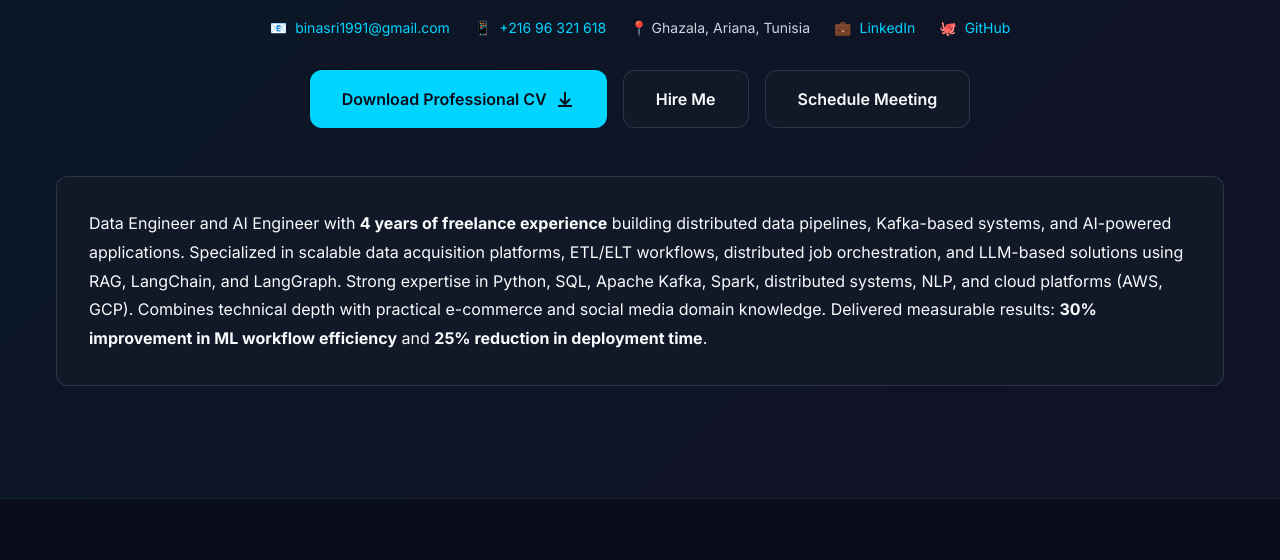
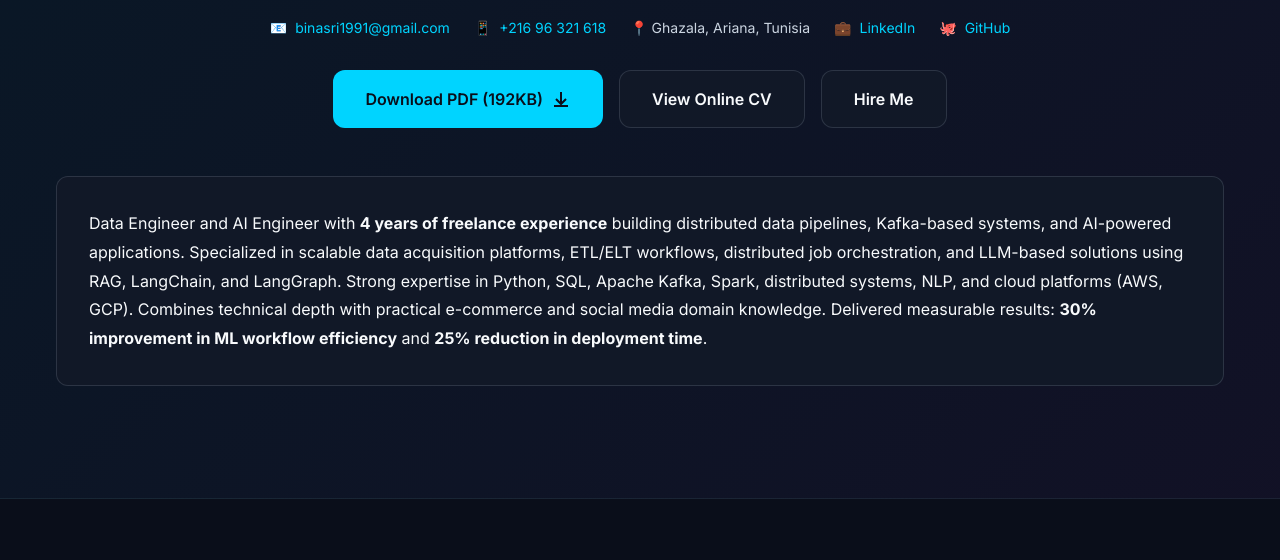
Before and after one commit to biso1991/intelligence-foundry, a plain HTML site: page cv.html in a window 1280 px wide. Shown: the part 219-779 px from the top of the page. Drawn offline with Linux system fonts and the light colour scheme.

Commit message:
feat: add direct PDF download for CV (192KB)

```diff
--- a/cv.html
+++ b/cv.html
@@ -448,17 +448,17 @@
                 </div>
 
                 <div class="cv-actions">
-                    <a href="CV_Bilel_Nasri_Professional.html" target="_blank" class="btn btn-primary">
-                        <span>Download Professional CV</span>
+                    <a href="CV_Bilel_Nasri_Professional.pdf" download="Bilel_Nasri_CV.pdf" class="btn btn-primary">
+                        <span>Download PDF (192KB)</span>
                         <svg width="20" height="20" viewBox="0 0 20 20" fill="none" stroke="currentColor" stroke-width="2">
                             <path d="M10 3v11M5 10l5 5 5-5M3 17h14"/>
                         </svg>
                     </a>
+                    <a href="CV_Bilel_Nasri_Professional.html" target="_blank" class="btn btn-secondary">
+                        <span>View Online CV</span>
+                    </a>
                     <a href="hire-me.html" class="btn btn-secondary">
                         <span>Hire Me</span>
-                    </a>
-                    <a href="schedule-meeting.html" class="btn btn-secondary">
-                        <span>Schedule Meeting</span>
                     </a>
                 </div>
             </div>
```
Also changed, not shown: CV_Bilel_Nasri_Professional.html (+3 -3 lines), 1 other file.
